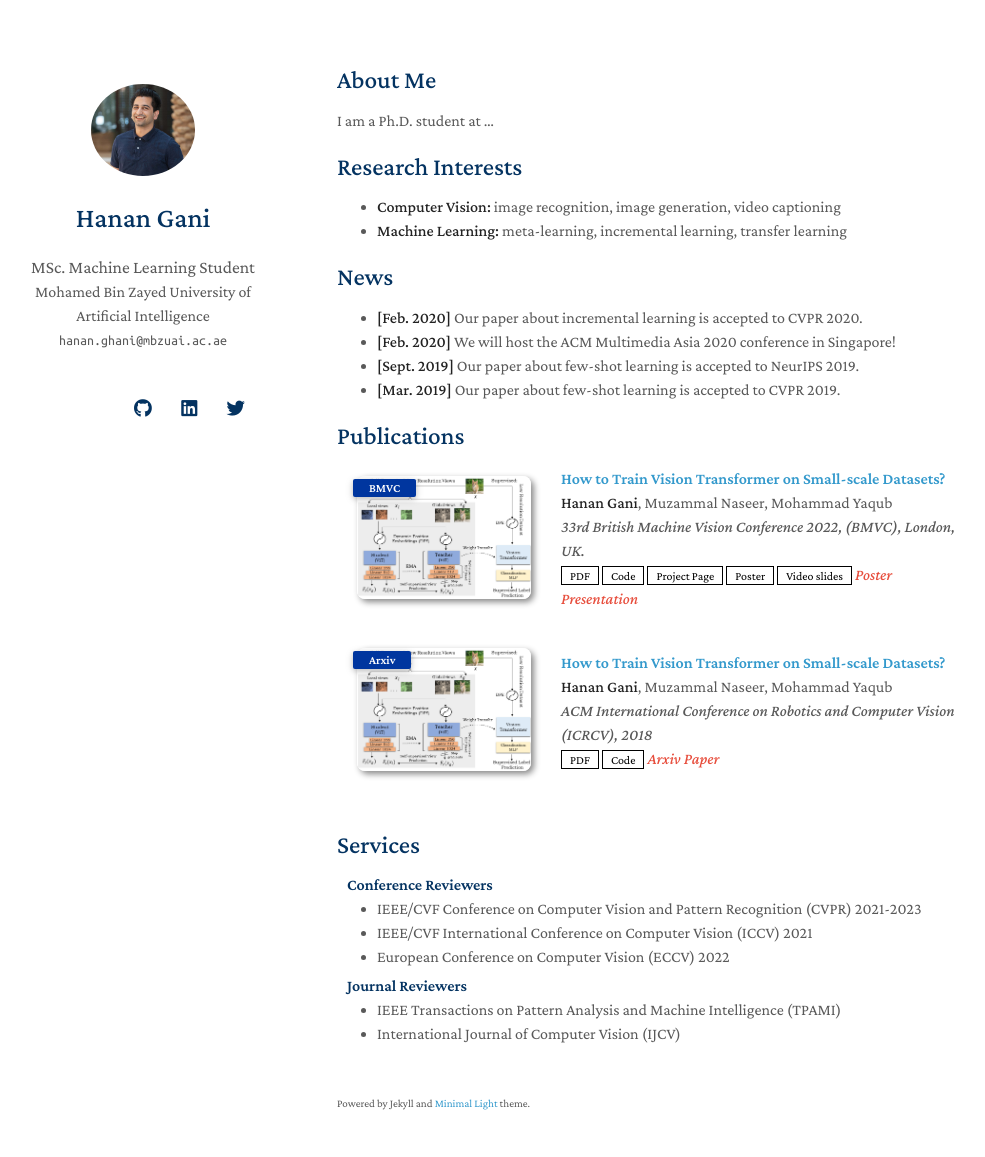
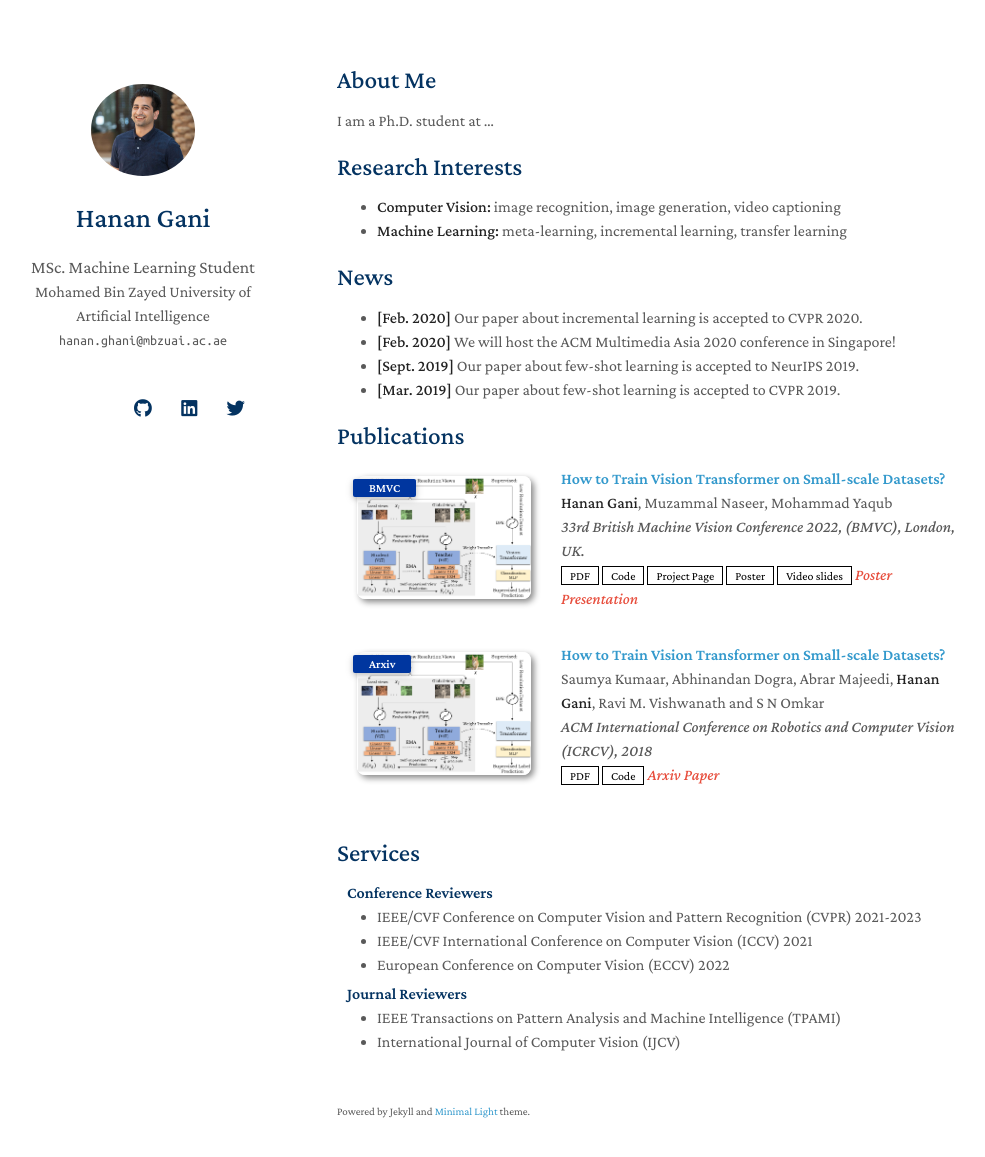
Before and after one commit to muhammadsaadkhankor/muhammadsaadkhankor.github.io, a Jekyll site: the page built from index.md, in a window 1280 px wide and 1192 px high. Shown: the top 1157 px of the window, without its empty margins (133-1118 px from the left). Built offline with Jekyll 4.4.1, drawn with Linux system fonts in a browser that asks for light colours; nearby versions of some CDN libraries; a style sheet for code colours, icons or effects is not loaded; our own code applies the rules of GitHub Pages for plain Markdown files.

Commit message:
Update publications.md

```diff
--- a/_includes/publications.md
+++ b/_includes/publications.md
@@ -39,7 +39,7 @@
 
   <div class="col-sm-9" style="position: relative;width: 100%;padding-right: 15px;padding-left: 20px;">
     <div class="title"><a href="https://arxiv.org/pdf/2002.10211.pdf">How to Train Vision Transformer on Small-scale Datasets?</a></div>
-    <div class="author"><strong>Hanan Gani</strong>, Muzammal Naseer, Mohammad Yaqub</div>
+    <div class="author">Saumya Kumaar, Abhinandan Dogra, Abrar Majeedi, <strong>Hanan Gani</strong>, Ravi M. Vishwanath and S N Omkar</div>
     <div class="periodical"><em>ACM International Conference on Robotics and Computer Vision (ICRCV), 2018</em></div>
     <div class="links">
       <a href="https://arxiv.org/pdf/1809.02875.pdf" class="btn btn-sm z-depth-0" role="button" target="_blank" style="font-size:12px;">PDF</a>
```
